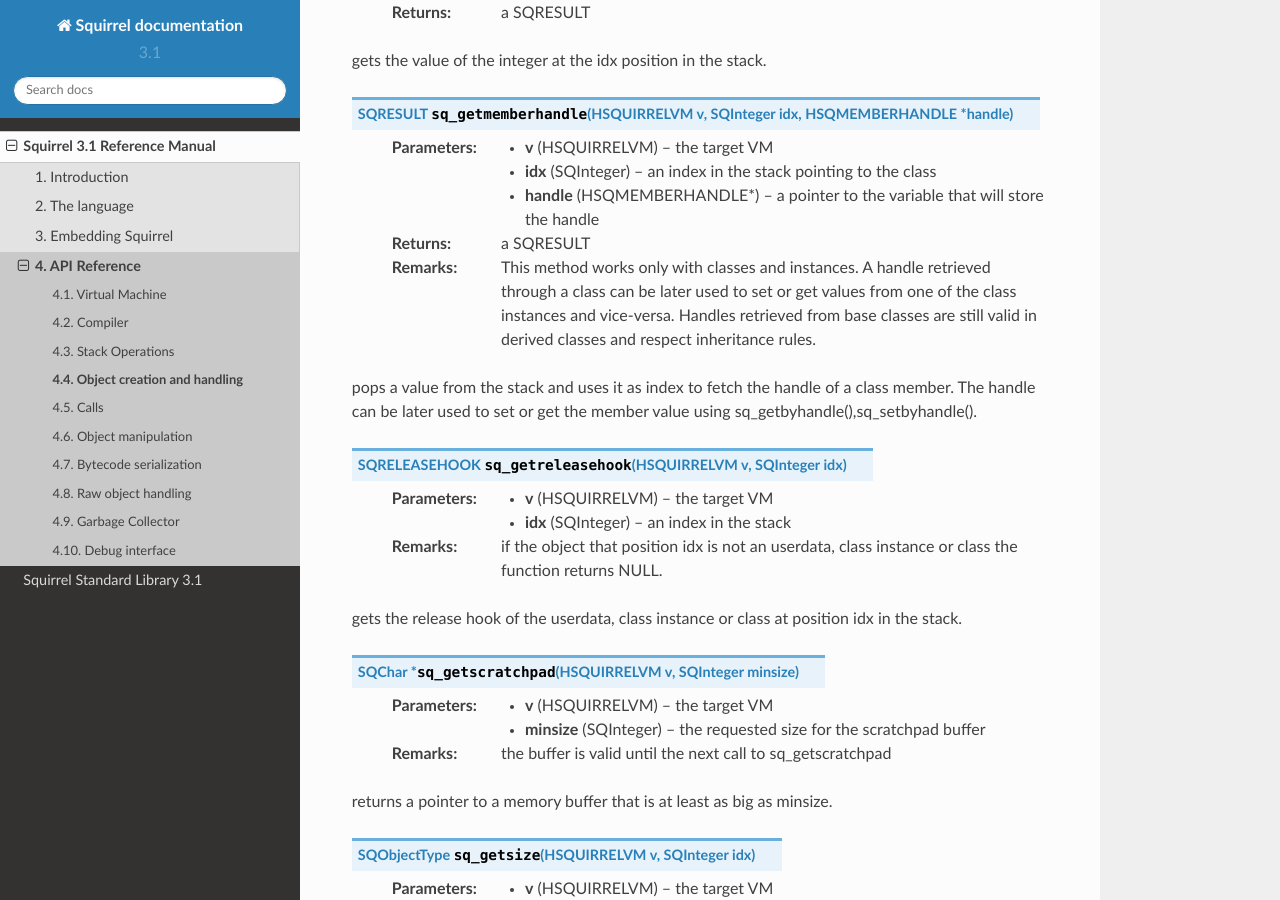
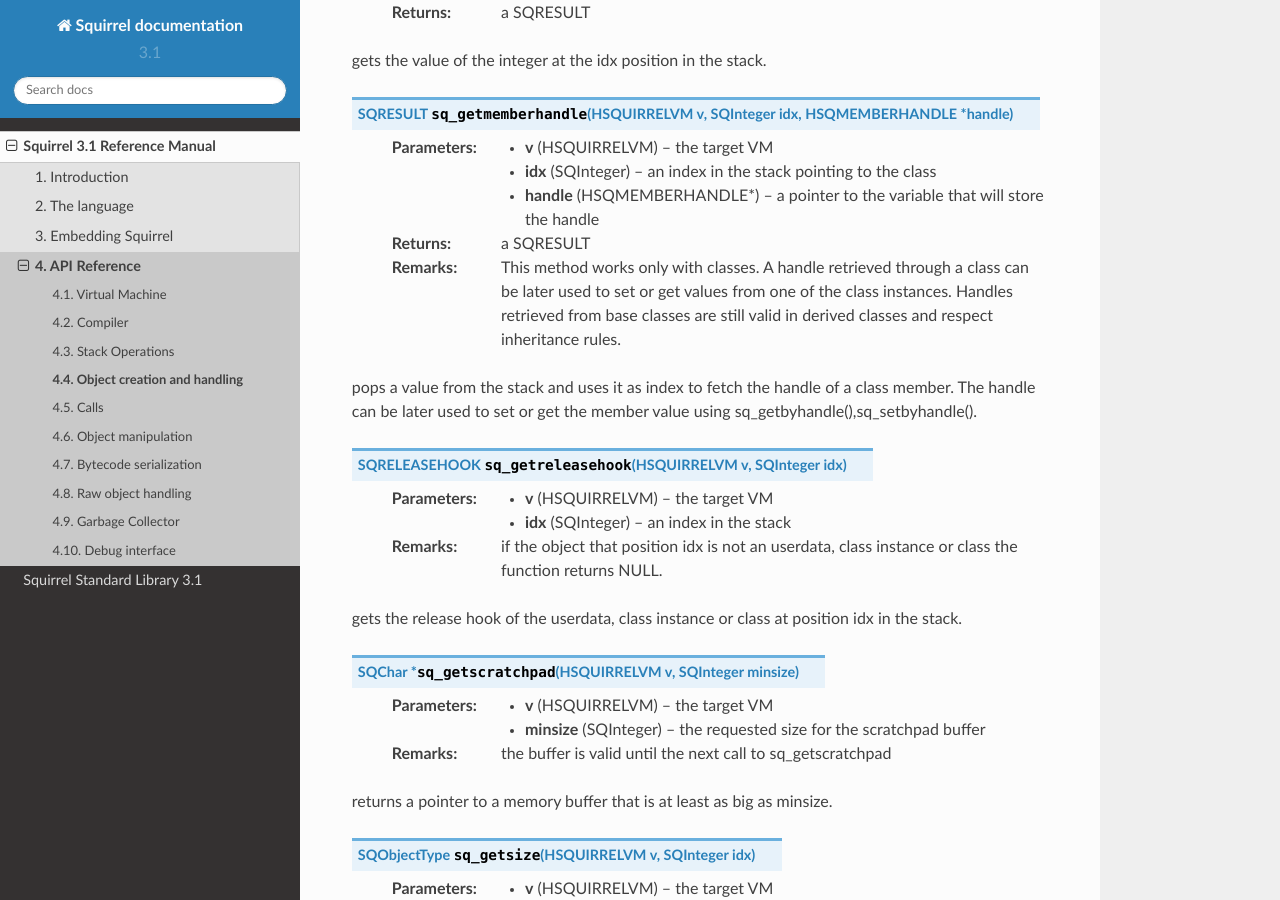
Before and after one commit to albertodemichelis/squirrel, a Sphinx documentation site: the page built from doc/source/reference/api/object_creation_and_handling.rst, in a window 1280 px wide and 900 px high, scrolled down 2664 px. Built offline with Sphinx 7.4.7 and the Read the Docs theme 2.0.0, drawn with Linux system fonts in a browser that asks for light colours; formulas are drawn with MathJax 3.

Commit message:
clarify sq_getmemberhandle - it only works on classes. not sure what vice-versa meant

```diff
--- a/doc/source/reference/api/object_creation_and_handling.rst
+++ b/doc/source/reference/api/object_creation_and_handling.rst
@@ -177,7 +177,7 @@
     :param SQInteger idx: an index in the stack pointing to the class
     :param HSQMEMBERHANDLE* handle: a pointer to the variable that will store the handle
     :returns: a SQRESULT
-    :remarks: This method works only with classes and instances. A handle retrieved through a class can be later used to set or get values from one of the class instances and vice-versa. Handles retrieved from base classes are still valid in derived classes and respect inheritance rules.
+    :remarks: This method works only with classes. A handle retrieved through a class can be later used to set or get values from one of the class instances. Handles retrieved from base classes are still valid in derived classes and respect inheritance rules.
 
 pops a value from the stack and uses it as index to fetch the handle of a class member. The handle can be later used to set or get the member value using sq_getbyhandle(),sq_setbyhandle().
 
```
